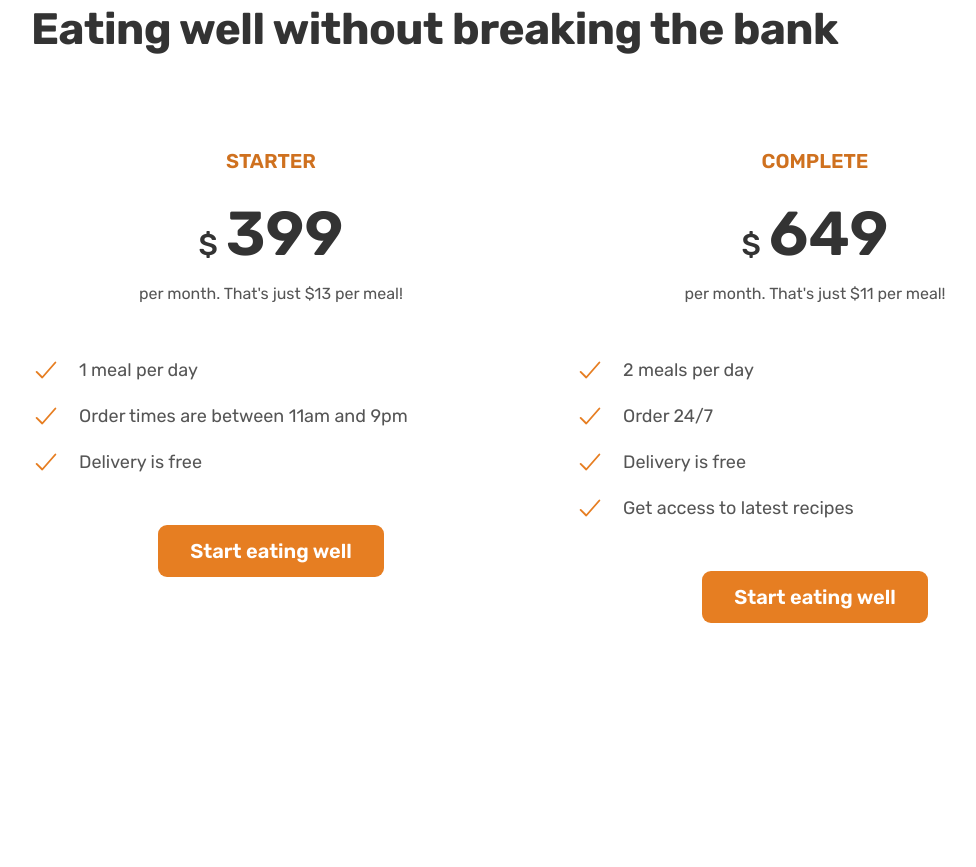
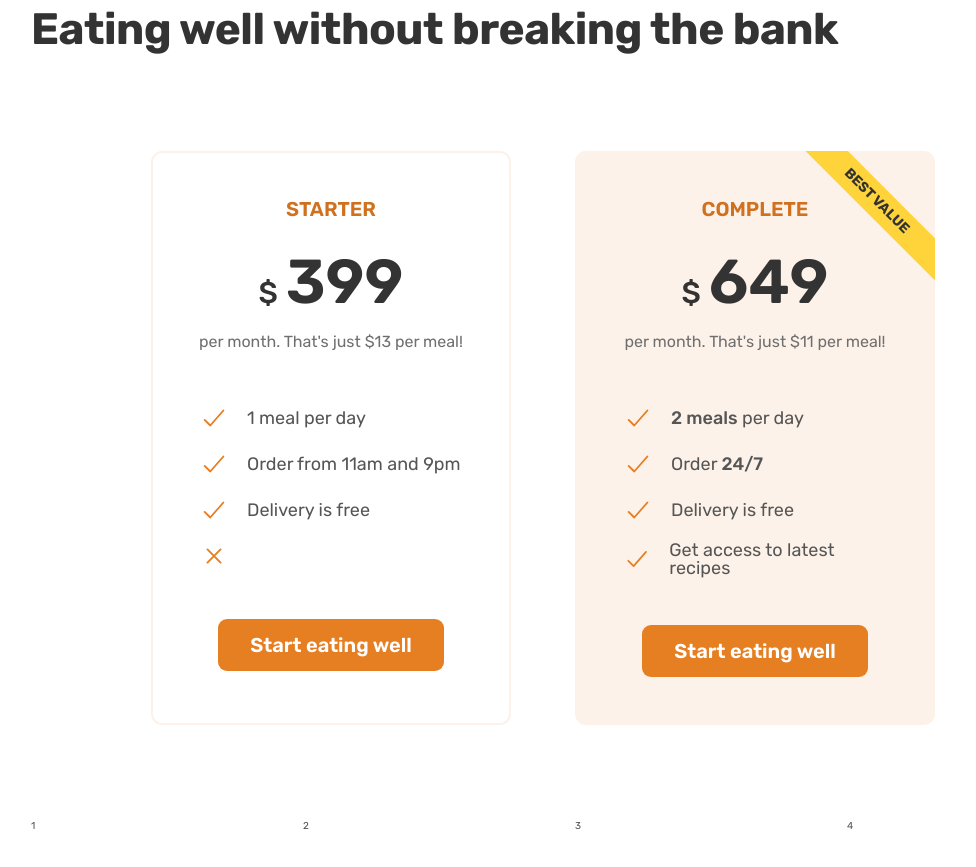
Before and after one commit to kumailalidev/Omnifood, a plain HTML site: page index.html in a window 1280 px wide. Shown: the part 4694-5561 px from the top of the page, without its empty margins (97-1073 px from the left). Before the commit the page ends 5413 px from the top, so only its background shows below. Drawn offline with nearby package versions, Linux system fonts and the light colour scheme.

Commit message:
Building the Pricing Section-Part 2

```diff
--- a/css/general.css
+++ b/css/general.css
@@ -78,6 +78,15 @@ html {
   display: grid;
   column-gap: 6.4rem;
   row-gap: 9.6rem;
+  /* margin-bottom: 9.6rem; */
+}
+
+/* .grid:last-child {
+  margin-bottom: 0;
+} */
+
+.grid:not(:last-child) {
+  margin-bottom: 9.6rem; /* when gird contains more that one children items add margin-bottom */
 }
 
 .grid--2-cols {
--- a/css/style.css
+++ b/css/style.css
@@ -361,6 +361,38 @@
   padding: 9.6rem;
 }
 
+.pricing-plan {
+  padding: 4.6rem;
+  border-radius: 11px;
+  width: 75%;
+}
+
+.pricing-plan--starter {
+  justify-self: end; /* justify starter plan to end */
+  border: 2px solid #fdf2e9;
+}
+
+.pricing-plan--complete {
+  background-color: #fdf2e9;
+  padding: 4.8rem;
+  position: relative;
+  overflow: hidden;
+}
+
+.pricing-plan--complete::after {
+  content: "Best Value";
+  position: absolute;
+  top: 6%;
+  right: -18%;
+  color: #333;
+  background-color: #ffd43b;
+  padding: 0.8rem 8rem;
+  text-transform: uppercase;
+  font-size: 1.4rem;
+  font-weight: 700;
+  transform: rotate(45deg);
+}
+
 .plan-header {
   text-align: center;
   margin-bottom: 4.8rem;
@@ -391,6 +423,7 @@
 .plan-text {
   font-size: 1.6rem;
   line-height: 1.6;
+  color: #6f6f6f;
 }
 
 .plan-sign-up {
--- a/index.html
+++ b/index.html
@@ -413,7 +413,7 @@
         </div>
 
         <div class="container grid grid--2-cols">
-          <div class="pricing-plan">
+          <div class="pricing-plan pricing-plan--starter">
             <header class="plan-header">
               <p class="plan-name">Starter</p>
               <p class="plan-price"><span>$</span>399</p>
@@ -426,18 +426,22 @@
               </li>
               <li class="list-item">
                 <ion-icon class="list-icon" name="checkmark-outline"></ion-icon
-                ><span>Order times are between 11am and 9pm</span>
+                ><span>Order from 11am and 9pm</span>
               </li>
               <li class="list-item">
                 <ion-icon class="list-icon" name="checkmark-outline"></ion-icon
-                ><span> Delivery is free</span>
+                ><span>Delivery is free</span>
+              </li>
+              <li class="list-item">
+                <ion-icon class="list-icon" name="close-outline"></ion-icon
+                ><span></span>
               </li>
             </ul>
             <div class="plan-sign-up">
               <a href="#" class="btn btn--full">Start eating well</a>
             </div>
           </div>
-          <div class="pricing-plan">
+          <div class="pricing-plan pricing-plan--complete">
             <header class="plan-header">
               <p class="plan-name">Complete</p>
               <p class="plan-price"><span>$</span>649</p>
@@ -446,11 +450,11 @@
             <ul class="list">
               <li class="list-item">
                 <ion-icon class="list-icon" name="checkmark-outline"></ion-icon
-                ><span>2 meals per day</span>
+                ><span><strong>2 meals</strong> per day</span>
               </li>
               <li class="list-item">
                 <ion-icon class="list-icon" name="checkmark-outline"></ion-icon
-                ><span>Order 24/7</span>
+                ><span>Order <strong>24/7</strong></span>
               </li>
               <li class="list-item">
                 <ion-icon class="list-icon" name="checkmark-outline"></ion-icon
@@ -466,6 +470,13 @@
             </div>
           </div>
         </div>
+
+        <div class="container grid grid--4-cols">
+          <div class="feature">1</div>
+          <div class="feature">2</div>
+          <div class="feature">3</div>
+          <div class="feature">4</div>
+        </div>
       </section>
     </main>
 
```
